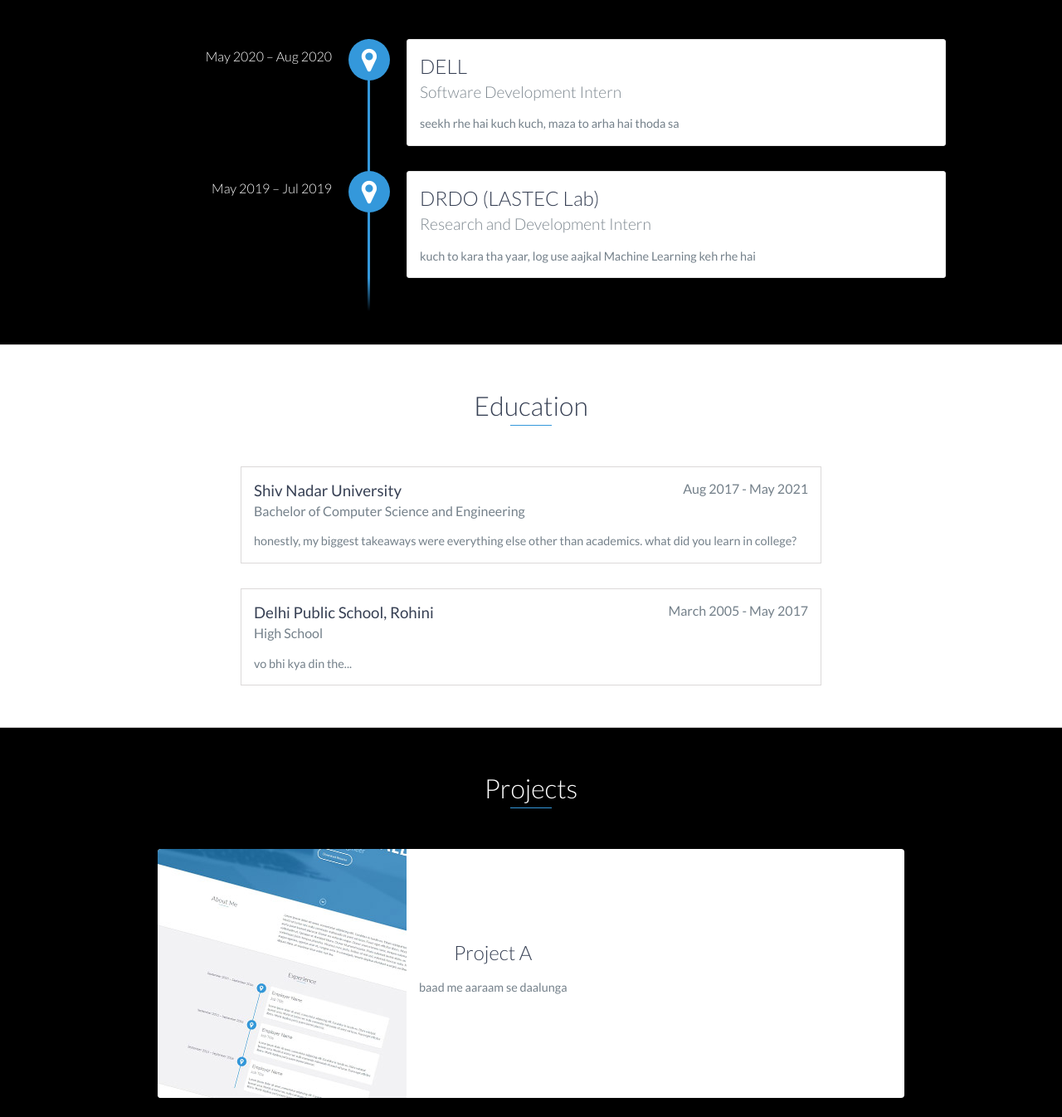
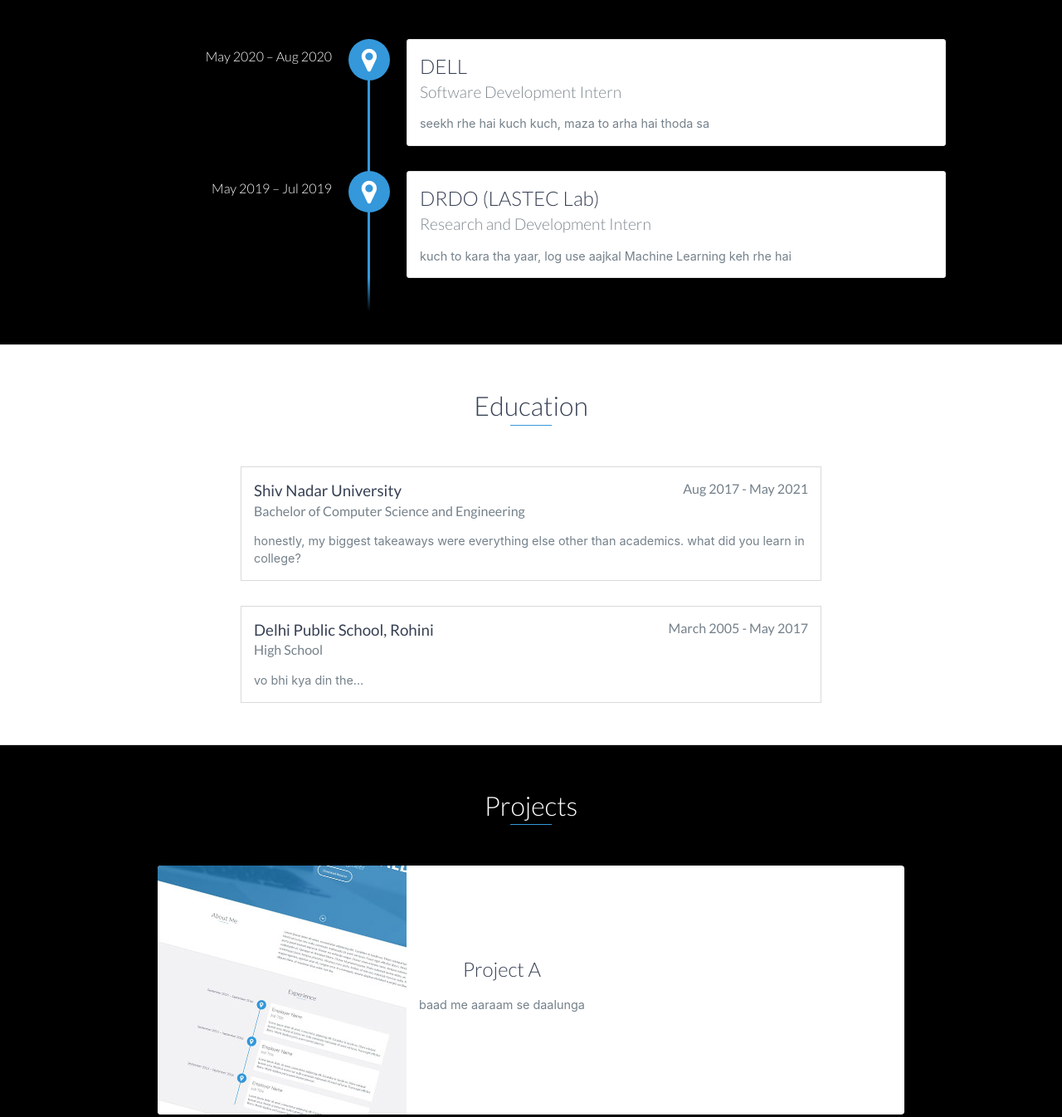
Before and after one commit to hi-akshat/hi-akshat.github.io, a website: page index.html in a window 1280 px wide. Shown: the part 1220-2566 px from the top of the page at 83% size. Drawn offline with nearby package versions, Linux system fonts and the light colour scheme.

Commit message:
Update index.html

```diff
--- a/index.html
+++ b/index.html
@@ -118,7 +118,12 @@
         <div data-date="May 2020 – Aug 2020">
           <h3>DELL</h3>
           <h4>Software Development Intern</h4>
-          <p>
+          <p style="
+          text-justify: distribute;
+          font-family: -apple-system, BlinkMacSystemFont, 'Segoe UI',
+            Roboto, Oxygen, Ubuntu, Cantarell, 'Open Sans',
+            'Helvetica Neue', sans-serif;
+        ">
             seekh rhe hai kuch kuch, maza to arha hai thoda sa
           </p>
         </div>
@@ -126,7 +131,12 @@
         <div data-date="May 2019 – Jul 2019">
           <h3>DRDO (LASTEC Lab)</h3>
           <h4>Research and Development Intern</h4>
-          <p>
+          <p style="
+          text-justify: distribute;
+          font-family: -apple-system, BlinkMacSystemFont, 'Segoe UI',
+            Roboto, Oxygen, Ubuntu, Cantarell, 'Open Sans',
+            'Helvetica Neue', sans-serif;
+        ">
             kuch to kara tha yaar, log use aajkal Machine Learning keh rhe hai
           </p>
         </div>
@@ -140,7 +150,12 @@
         <h3>Shiv Nadar University</h3>
         <span class="education-date">Aug 2017 - May 2021</span>
         <h4>Bachelor of Computer Science and Engineering</h4>
-        <p>
+        <p style="
+        text-justify: distribute;
+        font-family: -apple-system, BlinkMacSystemFont, 'Segoe UI',
+          Roboto, Oxygen, Ubuntu, Cantarell, 'Open Sans',
+          'Helvetica Neue', sans-serif;
+      ">
           honestly, my biggest takeaways were everything else other than
           academics. what did you learn in college?
         </p>
@@ -151,7 +166,12 @@
         <h3>Delhi Public School, Rohini</h3>
         <span class="education-date">March 2005 - May 2017</span>
         <h4>High School</h4>
-        <p>
+        <p style="
+        text-justify: distribute;
+        font-family: -apple-system, BlinkMacSystemFont, 'Segoe UI',
+          Roboto, Oxygen, Ubuntu, Cantarell, 'Open Sans',
+          'Helvetica Neue', sans-serif;
+      ">
           vo bhi kya din the...
         </p>
         <!-- <ul>
@@ -181,7 +201,12 @@
             <!-- End .project-image -->
             <div class="project-info">
               <h3>Project A</h3>
-              <p>
+              <p style="
+              text-justify: distribute;
+              font-family: -apple-system, BlinkMacSystemFont, 'Segoe UI',
+                Roboto, Oxygen, Ubuntu, Cantarell, 'Open Sans',
+                'Helvetica Neue', sans-serif;
+            ">
                 baad me aaraam se daalunga
               </p>
             </div>
@@ -197,7 +222,12 @@
             <!-- End .project-image -->
             <div class="project-info">
               <h3>Project B</h3>
-              <p>
+              <p style="
+              text-justify: distribute;
+              font-family: -apple-system, BlinkMacSystemFont, 'Segoe UI',
+                Roboto, Oxygen, Ubuntu, Cantarell, 'Open Sans',
+                'Helvetica Neue', sans-serif;
+            ">
                 are bola na araam se dalunga yaar, kyu padh rhe ho details
               </p>
               <a href="#">View Project</a>
```
